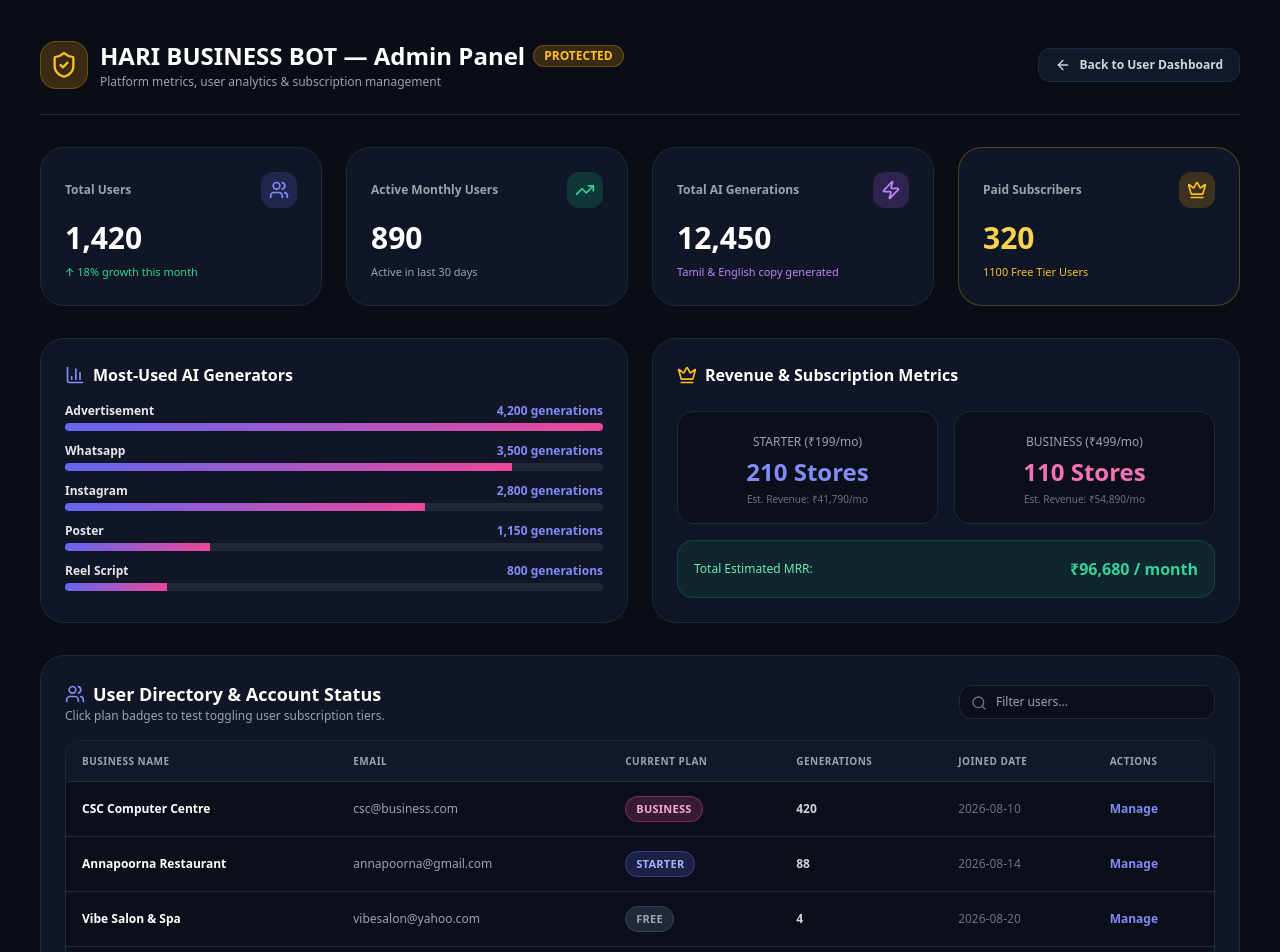
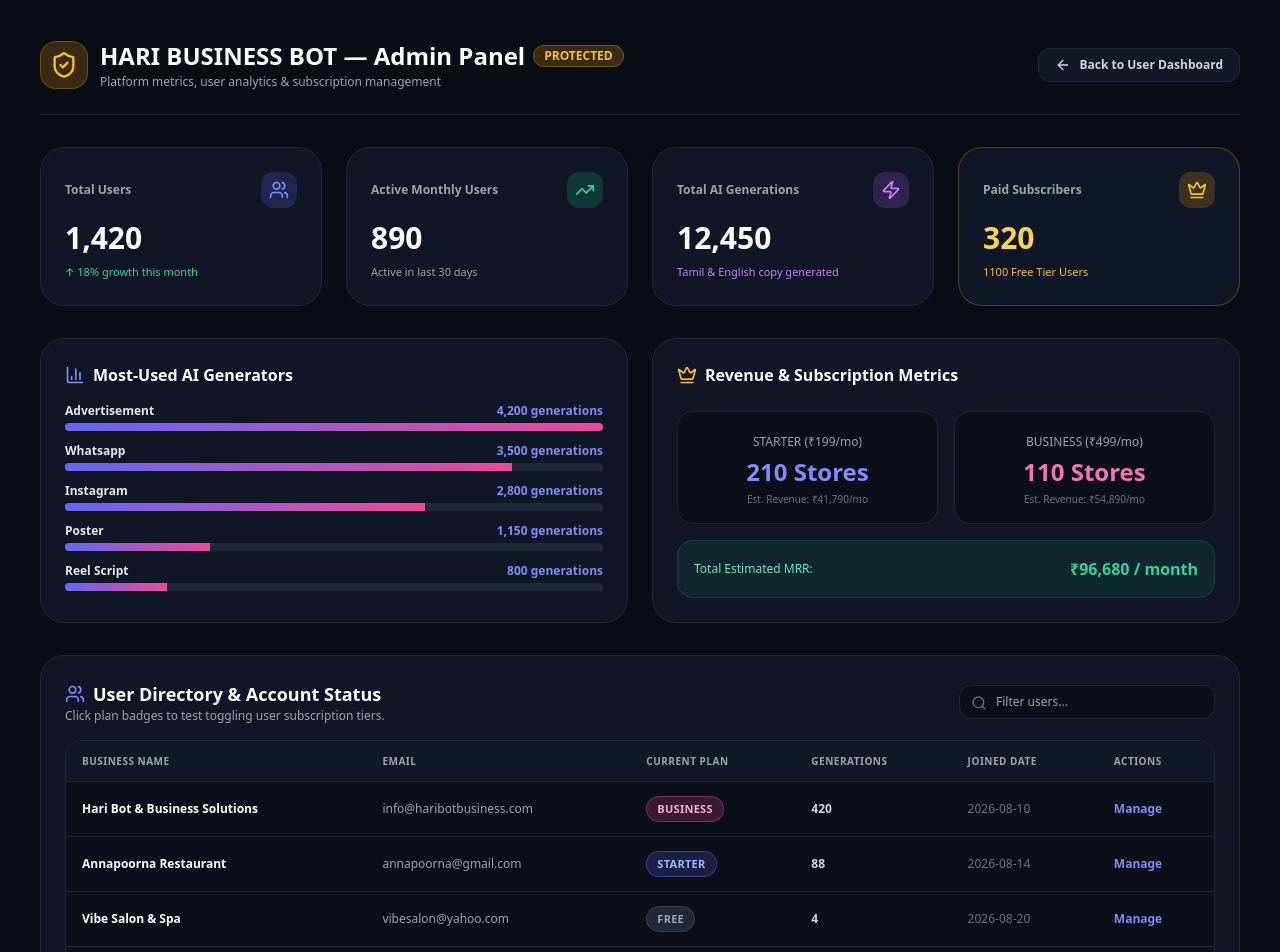
Before and after one commit to hariharanmct06/Hari-Business-Bot, a Next.js app: page /admin in a window 1280 px wide. Shown: the top 952 px of the page. Built offline with nearby package versions, Linux system fonts and the light colour scheme.

Commit message:
Fix default business identity to Hari Bot & Business Solutions

```diff
--- a/src/app/admin/page.tsx
+++ b/src/app/admin/page.tsx
@@ -18,7 +18,7 @@ import {
 import { useApp } from '@/lib/store';
 
 const mockUserList = [
-  { id: 'usr_01', name: 'CSC Computer Centre', email: 'csc@business.com', plan: 'business', generations: 420, date: '2026-08-10' },
+  { id: 'usr_01', name: 'Hari Bot & Business Solutions', email: 'info@haribotbusiness.com', plan: 'business', generations: 420, date: '2026-08-10' },
   { id: 'usr_02', name: 'Annapoorna Restaurant', email: 'annapoorna@gmail.com', plan: 'starter', generations: 88, date: '2026-08-14' },
   { id: 'usr_03', name: 'Vibe Salon & Spa', email: 'vibesalon@yahoo.com', plan: 'free', generations: 4, date: '2026-08-20' },
   { id: 'usr_04', name: 'Success Tuition Academy', email: 'successtuition@gmail.com', plan: 'starter', generations: 92, date: '2026-08-22' },
--- a/src/app/onboarding/page.tsx
+++ b/src/app/onboarding/page.tsx
@@ -84,7 +84,7 @@ export default function OnboardingPage() {
                 required
                 value={businessName}
                 onChange={(e) => setBusinessName(e.target.value)}
-                placeholder="e.g. CSC Computer Centre"
+                placeholder="e.g. Hari Bot & Business Solutions"
                 className="w-full bg-[#0b0f19] border border-gray-800 rounded-xl px-4 py-2.5 text-sm text-white focus:outline-none focus:border-indigo-500 transition-colors"
               />
             </div>
--- a/src/app/page.tsx
+++ b/src/app/page.tsx
@@ -102,7 +102,7 @@ export default function LandingPage() {
                 {/* Greeting Card */}
                 <div className="bg-gradient-to-r from-indigo-900/60 to-purple-900/40 p-4 rounded-xl border border-indigo-500/30">
                   <span className="text-xs font-semibold text-indigo-300">Good morning 👋</span>
-                  <h4 className="text-sm font-bold text-white mt-0.5">CSC Computer Centre</h4>
+                  <h4 className="text-sm font-bold text-white mt-0.5">Hari Bot & Business Solutions</h4>
                   <p className="text-[11px] text-gray-300 mt-1">What would you like to create today?</p>
                 </div>
 
@@ -132,7 +132,7 @@ export default function LandingPage() {
                 {/* Mock Output Snippet */}
                 <div className="bg-indigo-950/40 p-3.5 rounded-xl border border-indigo-500/30 text-xs font-tamil text-gray-200">
                   <div className="text-[10px] text-indigo-400 uppercase font-bold mb-1">Generated Output (Tamil)</div>
-                  🔥 <strong>CSC Computer Centre</strong>-இல் 50% Independence Day தள்ளுபடி! Tally & Python வகுப்புகளில் இன்றே சேருங்கள்! 📞 98765 43210
+                  🔥 <strong>Hari Bot & Business Solutions</strong>-இல் 50% Independence Day தள்ளுபடி! AI & Digital Marketing வகுப்புகளில் இன்றே சேருங்கள்! 📞 98765 43210
                 </div>
               </div>
             </div>
--- a/src/components/generators/GeneratorForm.tsx
+++ b/src/components/generators/GeneratorForm.tsx
@@ -139,7 +139,7 @@ export const GeneratorForm: React.FC<GeneratorFormProps> = ({
               required
               value={businessName}
               onChange={(e) => setBusinessName(e.target.value)}
-              placeholder="e.g. CSC Computer Centre"
+              placeholder="e.g. Hari Bot & Business Solutions"
               className="w-full bg-[#0b0f19] border border-gray-800 rounded-xl px-4 py-2.5 text-sm text-white focus:outline-none focus:border-indigo-500 transition-colors"
             />
           </div>
--- a/src/lib/store.tsx
+++ b/src/lib/store.tsx
@@ -30,12 +30,12 @@ interface AppContextType {
 }
 
 const defaultProfile: BusinessProfile = {
-  name: 'CSC Computer Centre',
+  name: 'Hari Bot & Business Solutions',
   type: 'Computer Centre',
   location: 'Main Road, Chennai',
   phone: '9876543210',
-  website: 'www.csccomputer.com',
-  instagram: '@csccomputer_official',
+  website: 'www.haribotbusiness.com',
+  instagram: '@haribot_business_official',
   preferredLanguage: 'Tamil + English',
   onboarded: true,
 };
```
